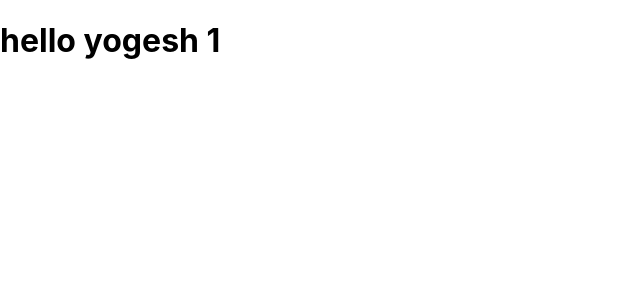
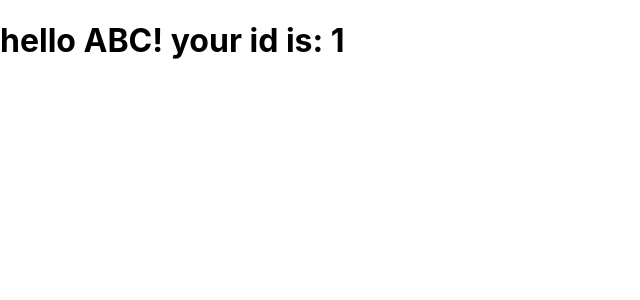
Before and after one commit to yogeshjamnor/MERN-Stack, a React (Create React App) app in the folder typeofcomponent/: page / in a window 1280 px wide. Shown: the top 300 px of the page, without its empty margins (0-640 px from the left). Built offline with nearby package versions, Linux system fonts and the light colour scheme.

Commit message:
update from vs code

```diff
--- a/typeofcomponent/src/App.js
+++ b/typeofcomponent/src/App.js
@@ -3,12 +3,14 @@ import React from 'react';
 export default class App extends React.Component {
   constructor(props) {
     super(props);
-    this.state = { id: 1 };
+    this.state = { id: 1, name: 'ABC' };
   }
   render() {
     return (
       <>
-        <h1>hello yogesh {this.state.id}</h1>
+        <h1>
+          hello {this.state.name}! your id is: {this.state.id}
+        </h1>
       </>
     );
   }
```
Also changed, not shown: 1 other file (tests, documents, lock files or other folders).
